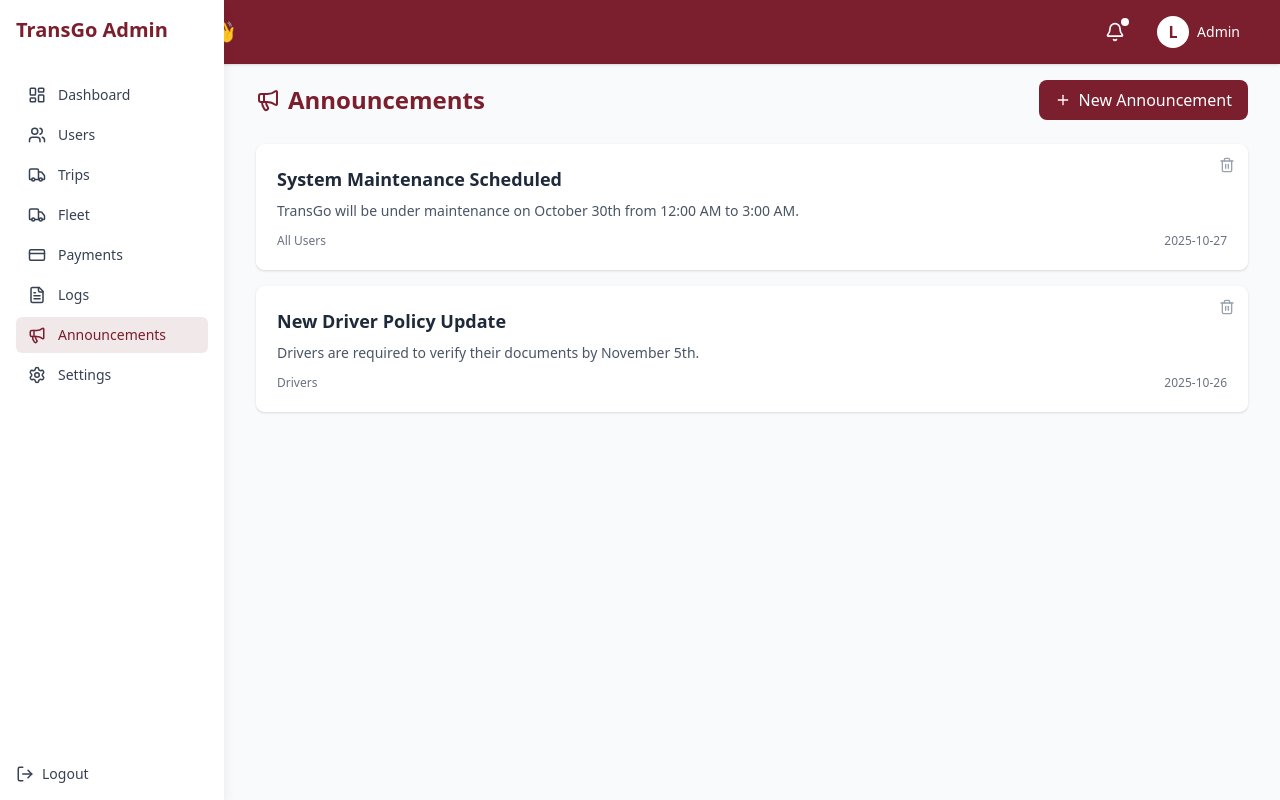
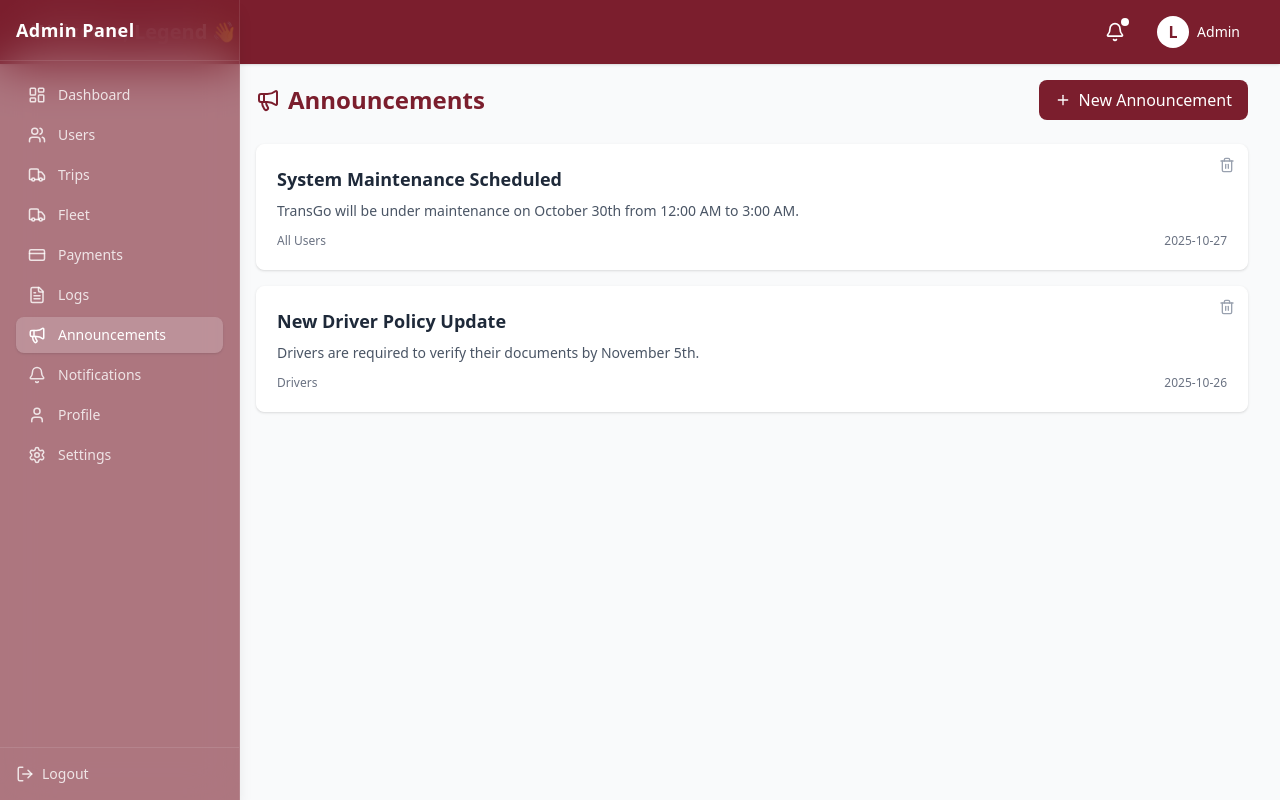
Before and after one commit to ABABUOTURI/TransGo, a Next.js app: page /admin/announcements in a window 1280 px wide. Built offline with nearby package versions, Linux system fonts and the light colour scheme.

Commit message:
updating features in Sidebar

```diff
--- a/src/app/admin/components/Sidebar.tsx
+++ b/src/app/admin/components/Sidebar.tsx
@@ -2,7 +2,19 @@
 
 import { usePathname } from "next/navigation";
 import Link from "next/link";
-import { X, LayoutDashboard, Users, Truck, CreditCard, FileText, Megaphone, Settings, LogOut } from "lucide-react";
+import {
+  X,
+  LayoutDashboard,
+  Users,
+  Truck,
+  CreditCard,
+  FileText,
+  Megaphone,
+  Settings,
+  Bell,
+  User,
+  LogOut,
+} from "lucide-react";
 
 interface SidebarProps {
   open: boolean;
@@ -20,36 +32,43 @@ export default function Sidebar({ open, onClose }: SidebarProps) {
     { name: "Payments", href: "/admin/payments", icon: CreditCard },
     { name: "Logs", href: "/admin/logs", icon: FileText },
     { name: "Announcements", href: "/admin/announcements", icon: Megaphone },
+    { name: "Notifications", href: "/admin/notifications", icon: Bell },
+    { name: "Profile", href: "/admin/profile", icon: User },
     { name: "Settings", href: "/admin/settings", icon: Settings },
   ];
 
   return (
     <>
-      {/* Mobile overlay */}
+      {/* === Mobile overlay === */}
       {open && (
         <div
-          className="fixed inset-0  bg-opacity-40 z-40 "
+          className="fixed inset-0 bg-black/40 backdrop-blur-sm z-40"
           onClick={onClose}
         ></div>
       )}
 
-      {/* Sidebar container */}
+      {/* === Sidebar container === */}
       <aside
-        className={`fixed top-0 left-0 z-50 w-56 h-full bg-white shadow-lg transform transition-transform duration-300
-        ${open ? "translate-x-0" : "-translate-x-full"} md:translate-x-0`}
+        className={`fixed top-0 left-0 z-50 w-60 h-full
+        bg-[#7B1E2D]/60 backdrop-blur-xl border-r border-white/10 shadow-lg
+        transform transition-transform duration-300
+        ${open ? "translate-x-0" : "-translate-x-full"}
+        md:translate-x-0`}
       >
-        {/* Logo + close button */}
-        <div className="flex items-center justify-between p-4 border-b">
-          <h1 className="text-xl font-bold text-[#7B1E2D]">TransGo Admin</h1>
+        {/* === Logo + Close button === */}
+        <div className="flex items-center justify-between p-4 border-b border-white/10">
+          <h1 className="text-lg font-bold text-white tracking-wide">
+            Admin Panel
+          </h1>
           <button
-            className="md:hidden text-gray-600 hover:text-gray-900"
+            className="md:hidden text-white/80 hover:text-white transition"
             onClick={onClose}
           >
             <X size={20} />
           </button>
         </div>
 
-        {/* Navigation links */}
+        {/* === Navigation links === */}
         <nav className="p-4 space-y-1">
           {links.map(({ name, href, icon: Icon }) => {
             const active = pathname === href;
@@ -57,10 +76,11 @@ export default function Sidebar({ open, onClose }: SidebarProps) {
               <Link
                 key={name}
                 href={href}
-                className={`flex items-center px-3 py-2 rounded-md text-sm font-medium transition-colors
-                ${active
-                  ? "bg-[#7B1E2D]/10 text-[#7B1E2D]"
-                  : "text-gray-700 hover:bg-gray-100 hover:text-[#7B1E2D]"
+                className={`flex items-center px-3 py-2 rounded-lg text-sm font-medium transition-all
+                ${
+                  active
+                    ? "bg-white/20 text-white shadow-sm"
+                    : "text-white/80 hover:bg-white/10 hover:text-white"
                 }`}
                 onClick={onClose}
               >
@@ -71,11 +91,13 @@ export default function Sidebar({ open, onClose }: SidebarProps) {
           })}
         </nav>
 
-        {/* Bottom logout section */}
-        <div className="absolute bottom-0 w-full border-t p-4">
+        {/* === Bottom Logout section === */}
+        <div className="absolute bottom-0 w-full border-t border-white/10 p-4">
           <button
-            className="flex items-center text-sm font-medium text-gray-700 hover:text-[#7B1E2D]"
-            onClick={() => alert("Logout feature coming soon")}
+            className="flex items-center text-sm font-medium text-white/80 hover:text-white transition"
+            onClick={() =>
+              alert("Logout feature coming soon")
+            }
           >
             <LogOut size={18} className="mr-2" />
             Logout
```
